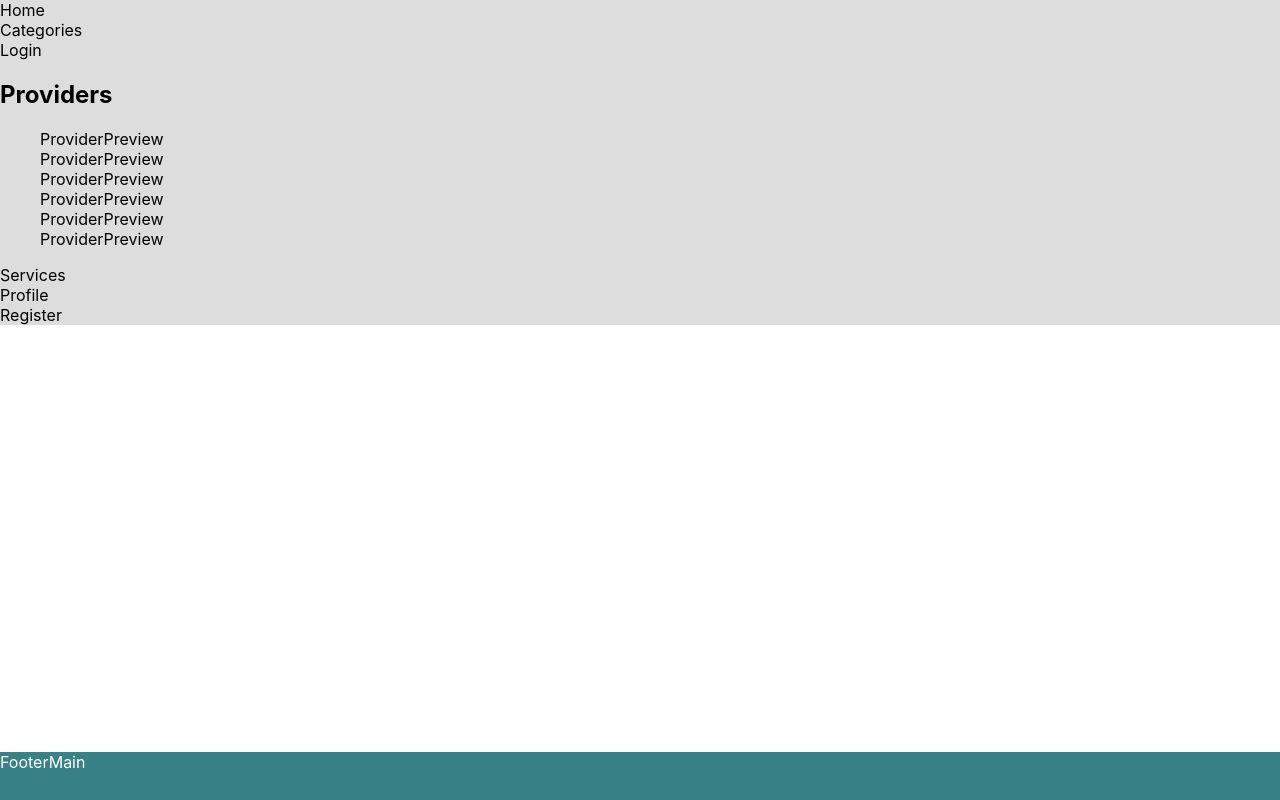
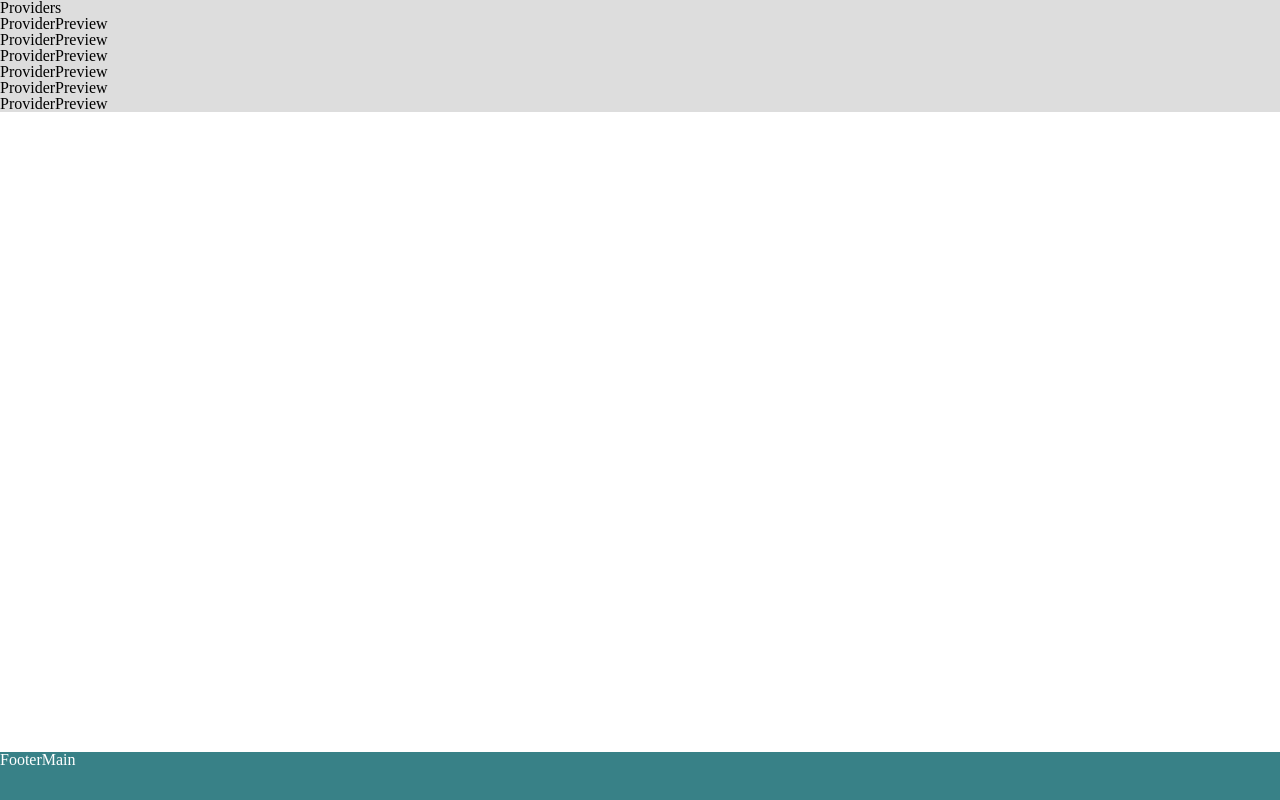
Before and after one commit to repo-dir-servicios/front-end, a React (Create React App) app: page / in a window 1280 px wide. Built offline with nearby package versions, Linux system fonts and the light colour scheme.

Commit message:
añadir styled-reset

```diff
--- a/package.json
+++ b/package.json
@@ -7,7 +7,8 @@
     "react": "^16.10.2",
     "react-dom": "^16.10.2",
     "react-scripts": "3.2.0",
-    "styled-components": "^4.4.0"
+    "styled-components": "^4.4.0",
+    "styled-reset": "^4.0.1"
   },
   "scripts": {
     "start": "react-scripts start",
--- a/src/App.css
+++ b/src/App.css
@@ -1,5 +1,4 @@
 .App {
 
-  background-color: #666;
 
 }
--- a/src/App.js
+++ b/src/App.js
@@ -1,4 +1,6 @@
 import React from 'react';
+
+import { Reset } from 'styled-reset'
 
 import './App.scss'
 
@@ -17,14 +19,17 @@ function App() {
   return (
     <div className="App">
 
+      <Reset/>
+
       <main className="Main">
+        {/*
         <Home/>
         <Categories/>
-        <Login/>
+        <Login/>     */}
         <Providers/>
-        <Services/>
+        {/* <Services/>
         <Profile/>
-        <Register/>
+        <Register/> */}
 
       </main>
 
```
Also changed, not shown: 1 other file (tests, documents, lock files or other folders).
